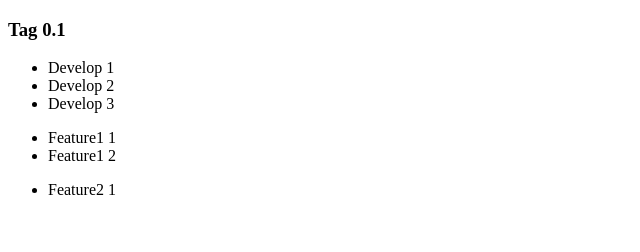
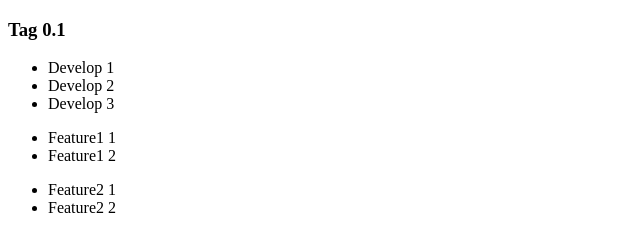
Before and after one commit to MarcosFlox/Git_GitHub-MarcosFlox, a plain HTML site: page index.html in a window 1280 px wide. Shown: the full height of the page, 0-640 px from the left. Drawn offline with Linux system fonts and the light colour scheme.

Commit message:
Creado C2 F2

```diff
--- a/index.html
+++ b/index.html
@@ -18,6 +18,7 @@
 
     <ul>
         <li>Feature2 1</li>
+        <li>Feature2 2</li>
     </ul>
 </body>
 </html>
```
